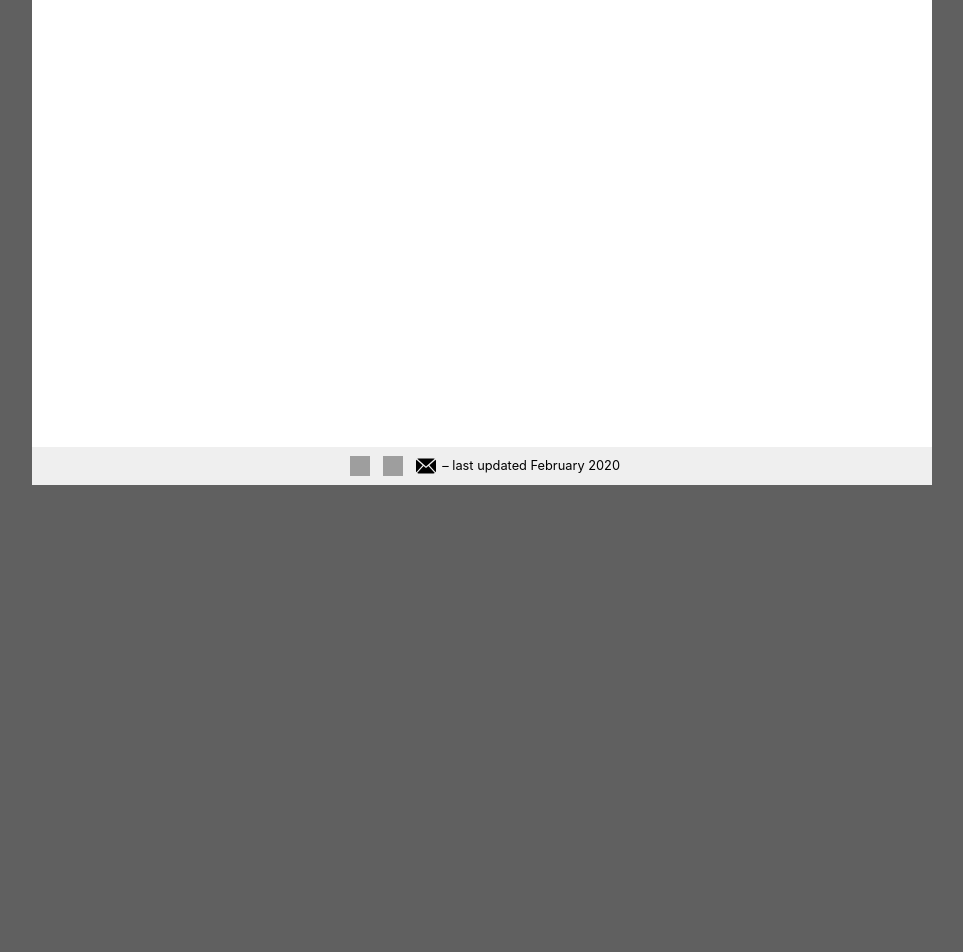
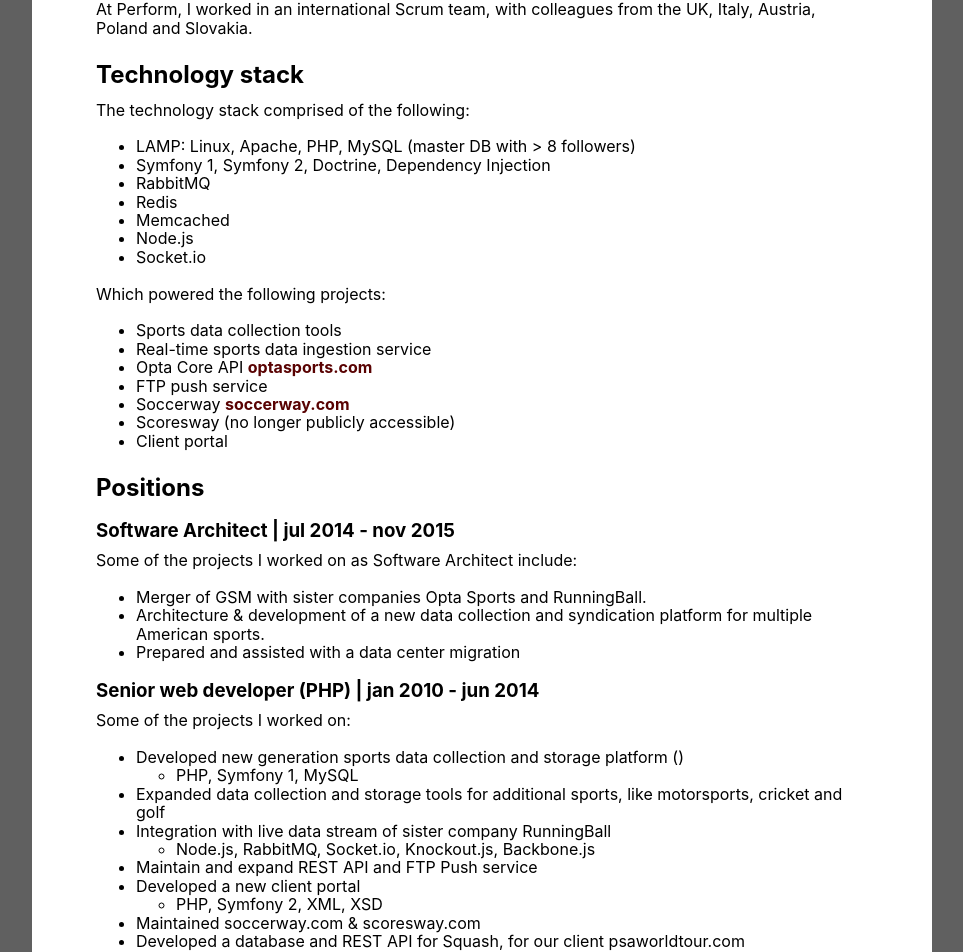
Before and after one commit to paulkamer/paulkamer.nl, a React (Create React App) app: page /jobs/gsm in a window 1280 px wide. Shown: the part 315-1267 px from the top of the page, without its empty margins (158-1121 px from the left). Before the commit the page ends 800 px from the top, so only its background shows below. Built offline with nearby package versions, Linux system fonts and the light colour scheme; grey boxes are pictures that could not be loaded.

Commit message:
Added job page about GSM/Perform

```diff
--- a/src/components/JobsList.tsx
+++ b/src/components/JobsList.tsx
@@ -18,7 +18,7 @@
       company: 'Global Sports Media / Perform Group',
       tenure: 'jan 2010 - nov 2015',
       logo_url: '/images/logo-perform.svg',
-      image_link_url: 'https://www.statsperform.com',
+      image_link_to: '/jobs/gsm_perform',
       text: <section>
         <p>Global Sports Media (GSM) collects and syndicates sports statistics via a REST API, FTP push service and hosted (white-label) websites and widgets.</p>
         <p>After being fully acquired by Perform Group, I've worked as a Software Architect on, amongst other things, a project to introduce a new sports data collection platform.</p>
--- a/src/containers/App.tsx
+++ b/src/containers/App.tsx
@@ -12,6 +12,7 @@
 
 const JobsIndexPage = React.lazy(() => import('./jobs/JobsIndexPage'));
 const JobStartmePage = React.lazy(() => import('./jobs/JobStartmePage'));
+const JobGsmPerformPage = React.lazy(() => import('./jobs/JobGsmPerformPage'));
 
 const ProjectsIndexPage = React.lazy(() => import('./projects/ProjectsIndexPage'));
 const ProjectWorldfootballPage = React.lazy(() => import('./projects/ProjectWorldfootballPage'));
@@ -36,6 +37,8 @@
                 <Route exact path="/projects/trialmonitor/" component={ClinicaltrialsmonitorPage} />
                 <Route exact path="/projects/" component={ProjectsIndexPage} />
                 <Route exact path="/jobs/startme" component={JobStartmePage} />
+                <Route exact path="/jobs/gsm_perform" component={JobGsmPerformPage} />
+                <Route exact path="/jobs/gsm" component={JobGsmPerformPage} />
                 <Route exact path="/jobs/" component={JobsIndexPage} />
               </Suspense>
             </div>
--- /dev/null
+++ b/src/containers/jobs/JobGsmPerformPage.jsx
@@ -0,0 +1,81 @@
+import React from 'react';
+
+import { Breadcrumbtrail } from '../../components/Breadcrumbtrail';
+
+const JobsGsmPerformPage = () => {
+  return (
+    <section>
+      <Breadcrumbtrail trail={[{ to: '/jobs/', label: 'Jobs' }, { label: 'GSM / Perform' }]} />
+
+      <h1>Global Sports Media / Perform Group | jan 2010 - nov 2015</h1>
+
+      <p>Global Sports Media (GSM) collects and syndicates sports statistics, via a REST api, FTP push service and hosted (white-label) websites and widgets.</p>
+
+      <p>
+        In 2014, GSM was fully acquired by the British company Perform Group.
+        At the same time, I was promoted to Software Architect. Perform then had around 120 developers and 10 software architects.<br/>
+        Perform itself later merged with the US company "Stats", to form <a href="https://www.statsperform.com/" target="_blank" rel="noopener noreferrer">Stats Perform</a>. GSM was renamed to Opta Core, after it was merged with <a href="https://www.optasports.com/" target="_blank" rel="noopener noreferrer">Opta Sports</a>.
+      </p>
+
+      <p>
+        At Perform, I worked in an international Scrum team, with colleagues from the UK, Italy, Austria,  Poland and Slovakia.
+      </p>
+
+      <h2>Technology stack</h2>
+
+      <p>The technology stack comprised of the following:</p><br/>
+      <ul>
+        <li>LAMP: Linux, Apache, PHP, MySQL (master DB with > 8 followers)</li>
+        <li>Symfony 1, Symfony 2, Doctrine, Dependency Injection</li>
+        <li>RabbitMQ</li>
+        <li>Redis</li>
+        <li>Memcached</li>
+        <li>Node.js</li>
+        <li>Socket.io</li>
+      </ul><br/>
+
+      <p>Which powered the following projects:</p><br/>
+
+      <ul>
+        <li>Sports data collection tools</li>
+        <li>Real-time sports data ingestion service</li>
+        <li>Opta Core API <a href="https://www.optasports.com/services/data-feeds/" target="_blank" rel="noopener noreferrer">optasports.com</a></li>
+        <li>FTP push service</li>
+        <li>Soccerway <a href="https://www.soccerway.com/" target="_blank" rel="noopener noreferrer">soccerway.com</a></li>
+        <li>Scoresway (no longer publicly accessible)</li>
+        <li>Client portal</li>
+      </ul>
+
+      <h2>Positions</h2>
+      <h3>Software Architect | jul 2014 - nov 2015</h3>
+
+      <p>Some of the projects I worked on as Software Architect include:</p><br/>
+      <ul>
+        <li>Merger of GSM with sister companies Opta Sports and RunningBall.</li>
+        <li>Architecture & development of a new data collection and syndication platform for multiple American sports.</li>
+        <li>Prepared and assisted with a data center migration</li>
+      </ul>
+
+      <h3>Senior web developer (PHP) | jan 2010 - jun 2014</h3>
+      <p>Some of the projects I worked on:</p><br/>
+      <ul>
+        <li>Developed new generation sports data collection and storage platform ()
+          <ul><li>PHP, Symfony 1, MySQL</li></ul>
+        </li>
+        <li>Expanded data collection and storage tools for additional sports, like motorsports, cricket and golf</li>
+        <li>
+          Integration with live data stream of sister company RunningBall
+          <ul><li>Node.js, RabbitMQ, Socket.io, Knockout.js, Backbone.js</li></ul>
+        </li>
+        <li>Maintain and expand REST API and FTP Push service</li>
+        <li>Developed a new client portal
+          <ul><li>PHP, Symfony 2, XML, XSD</li></ul>
+        </li>
+        <li>Maintained soccerway.com & scoresway.com</li>
+        <li>Developed a database and REST API for Squash, for our client psaworldtour.com</li>
+      </ul>
+    </section>
+  )
+}
+
+export default JobsGsmPerformPage;
```
